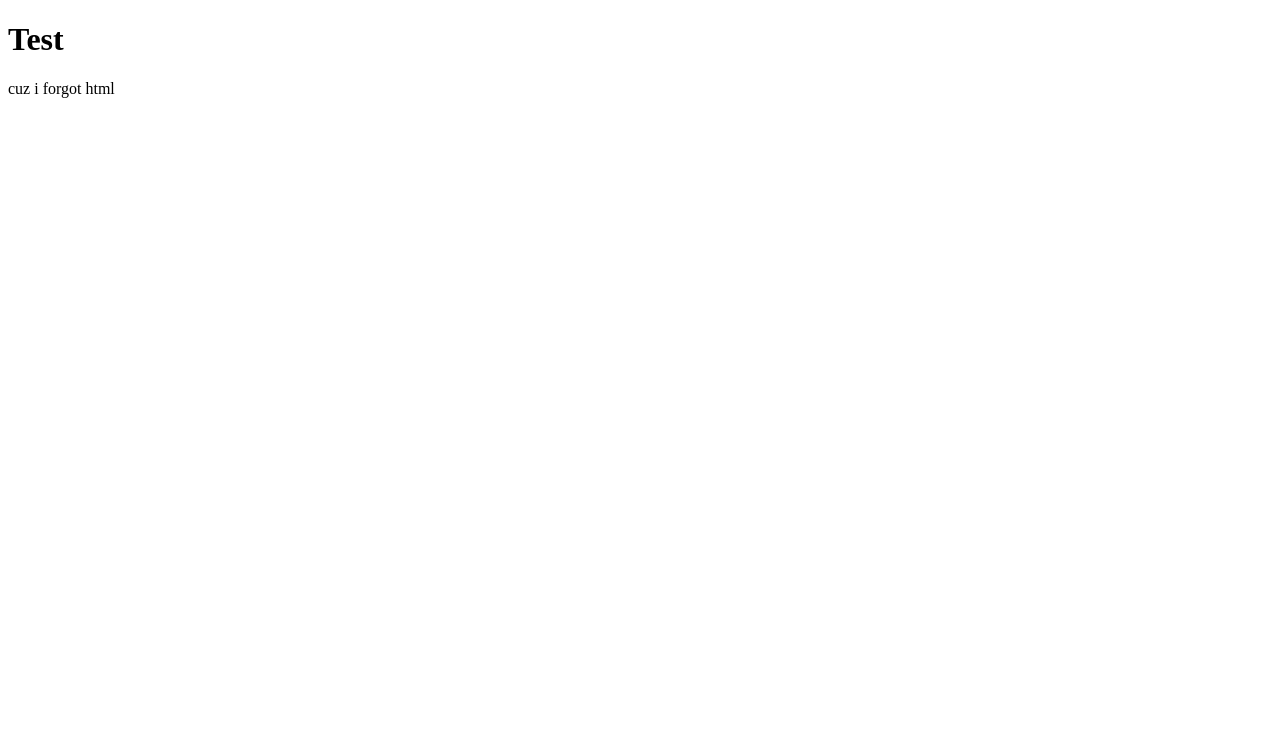
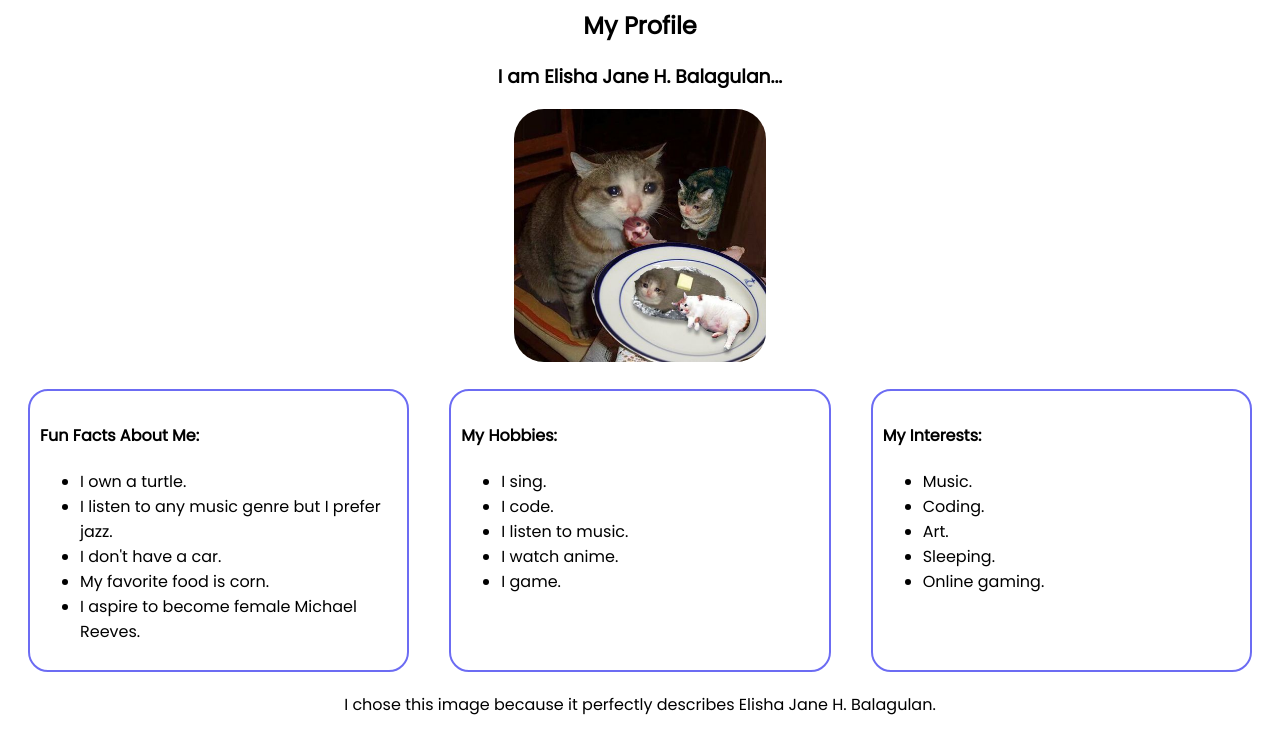
Before and after one commit to hwomxuu/hwomxuu.github.io, a plain HTML site: page index.html in a window 1280 px wide. Drawn offline with Linux system fonts and the light colour scheme.

Commit message:
profile website update

```diff
--- a/index.html
+++ b/index.html
@@ -3,10 +3,54 @@
 <head>
     <meta charset="UTF-8">
     <meta name="viewport" content="width= , initial-scale=1.0">
-    <title></title>
+    <link rel="stylesheet" type="text/css" href="styles.css">
+    <link rel="stylesheet" href="https://fonts.googleapis.com/css2?family=Poppins&display=swap">
+    <title>hwomxuu (eli)</title>
 </head>
 <body>
-    <h1>Test</h1>
-    <p>cuz i forgot html</p>
+    <div id = title-div>
+        <h2>My Profile</h1>
+    </div>
+    <div class = "div-intro">
+        <h3>I am Elisha Jane H. Balagulan...</h3>
+        <img id = "image1" src="images/cat.jpg" alt="My Face">
+    </div>
+    <div class = "div-main">
+        <div class = "div-child">
+            <h4>Fun Facts About Me:</h4>
+            <ul>
+                <li>I own a turtle.</li>
+                <li>I listen to any music genre but I prefer jazz.</li>
+                <li>I don't have a car.</li>
+                <li>My favorite food is corn.</li>
+                <li>I aspire to become female Michael Reeves.</li>
+            </ul>
+        </div>
+        <div class = "div-child">
+            <h4>My Hobbies:</h4>
+            <ul>
+                <li>I sing.</li>
+                <li>I code.</li>
+                <li>I listen to music.</li>
+                <li>I watch anime.</li>
+                <li>I game.</li>
+            </ul>
+        </div>
+        <div class = "div-child">
+            <h4>My Interests:</h4>
+            <ul>
+                <li>Music.</li>
+                <li>Coding.</li>
+                <li>Art.</li>
+                <li>Sleeping.</li>
+                <li>Online gaming.</li>
+            </ul>
+        </div>
+    </div>
+    <div>
+        <p>
+            I chose this image because it perfectly describes Elisha Jane H. Balagulan.
+        </p>
+    </div>
 </body>
 </html>
--- /dev/null
+++ b/styles.css
@@ -0,0 +1,42 @@
+* {
+    font-family: 'Poppins', serif;
+}
+
+img {
+    margin-left: auto;
+    margin-right: auto;
+    border-radius: 30px;
+    width: 20%;
+}
+
+.div-intro{
+    margin: auto;
+    text-align: center;
+}
+
+.div-main {
+    display: flex;
+}
+
+.div-child {
+    flex: 1;
+    border: solid;
+    border-radius: 20px;
+    border-width: 2px;
+    border-color: rgb(108, 108, 243);
+    float: left;
+    overflow: hidden;
+    padding: 10px;
+    margin: 20px;
+    width: 200px;
+    height: auto;
+}
+
+.flex-child:first-child {
+    margin-right: 20px;
+}
+
+h2, p {
+    text-align: center;
+    margin: 0;
+}
```
Also changed, not shown: images/cat.jpg (added).
